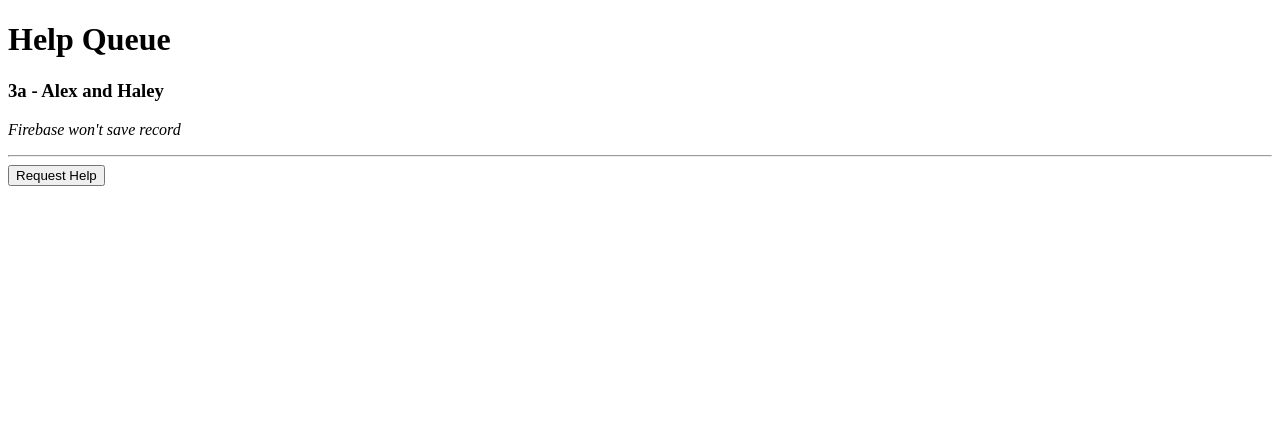
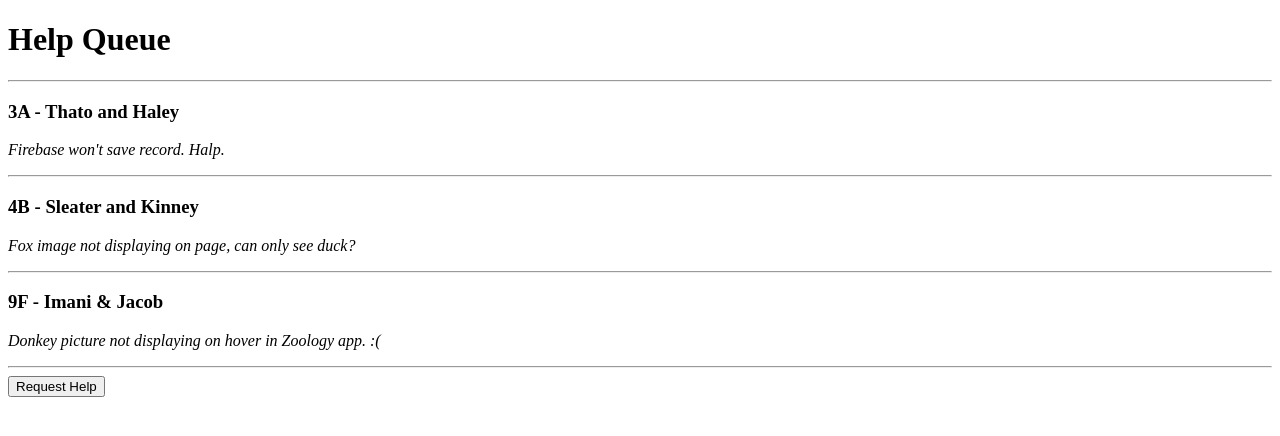
Before and after one commit to doomcatLee/react-noob, a React app: page / in a window 1280 px wide. Shown: the top 436 px of the page. Built offline with nearby package versions, Linux system fonts and the light colour scheme.

Commit message:
add a ticketlist hardcoded in ticketlist.jsx

```diff
--- a/src/components/TicketList.jsx
+++ b/src/components/TicketList.jsx
@@ -2,13 +2,36 @@
 import Ticket from './Ticket';
 import PropTypes from 'prop-types'
 
+var masterTicketList = [
+    {
+      names: "Thato and Haley",
+      location: "3A",
+      issue: "Firebase won't save record. Halp."
+    },
+    {
+      names: "Sleater and Kinney",
+      location: "4B",
+      issue: "Fox image not displaying on page, can only see duck?"
+    },
+    {
+      names: "Imani & Jacob",
+      location: "9F",
+      issue: "Donkey picture not displaying on hover in Zoology app. :("
+    }
+  ];
+
 
 function TicketList(props){
   return(
-    <Ticket
-      location='3a'
-      names='Alex and Haley'
-      issue="Firebase won't save record"/>
+    <div>
+      <hr/>
+      {masterTicketList.map((ticket, index) =>
+        <Ticket names={ticket.names}
+          location={ticket.location}
+          issue={ticket.issue}
+          key={index}/>
+      )}
+    </div>
   );
 }
 
```
